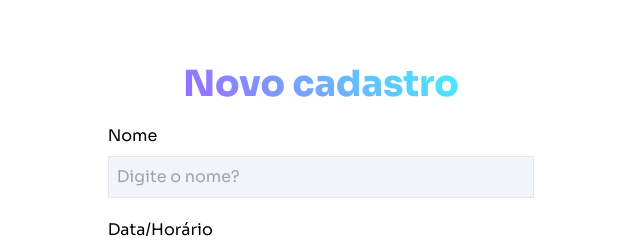
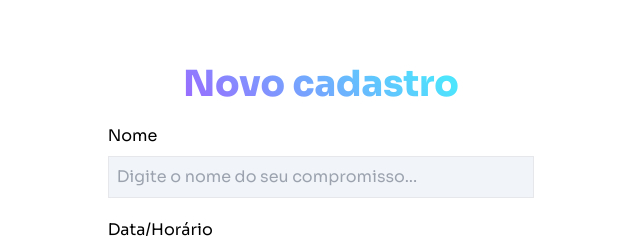
Before and after one commit to Vittor-Emanoel/agenda, a React (Vite) app: page /novo in a window 1280 px wide. Shown: the top 248 px of the page, without its empty margins (319-959 px from the left). Built offline with nearby package versions, Linux system fonts and the light colour scheme.

Commit message:
new name in placeholder

```diff
--- a/src/pages/novo/index.jsx
+++ b/src/pages/novo/index.jsx
@@ -43,7 +43,7 @@ function Novo() {
           className="w-full p-2 mt-2 mb-5 bg-slate-100 border"
           type="text"
           value={name}
-          placeholder="Digite o nome?"
+          placeholder="Digite o nome do seu compromisso..."
           onChange={(e) => setName(e.target.value)}
         />
         <label htmlFor="">Data/Horário</label>
```
